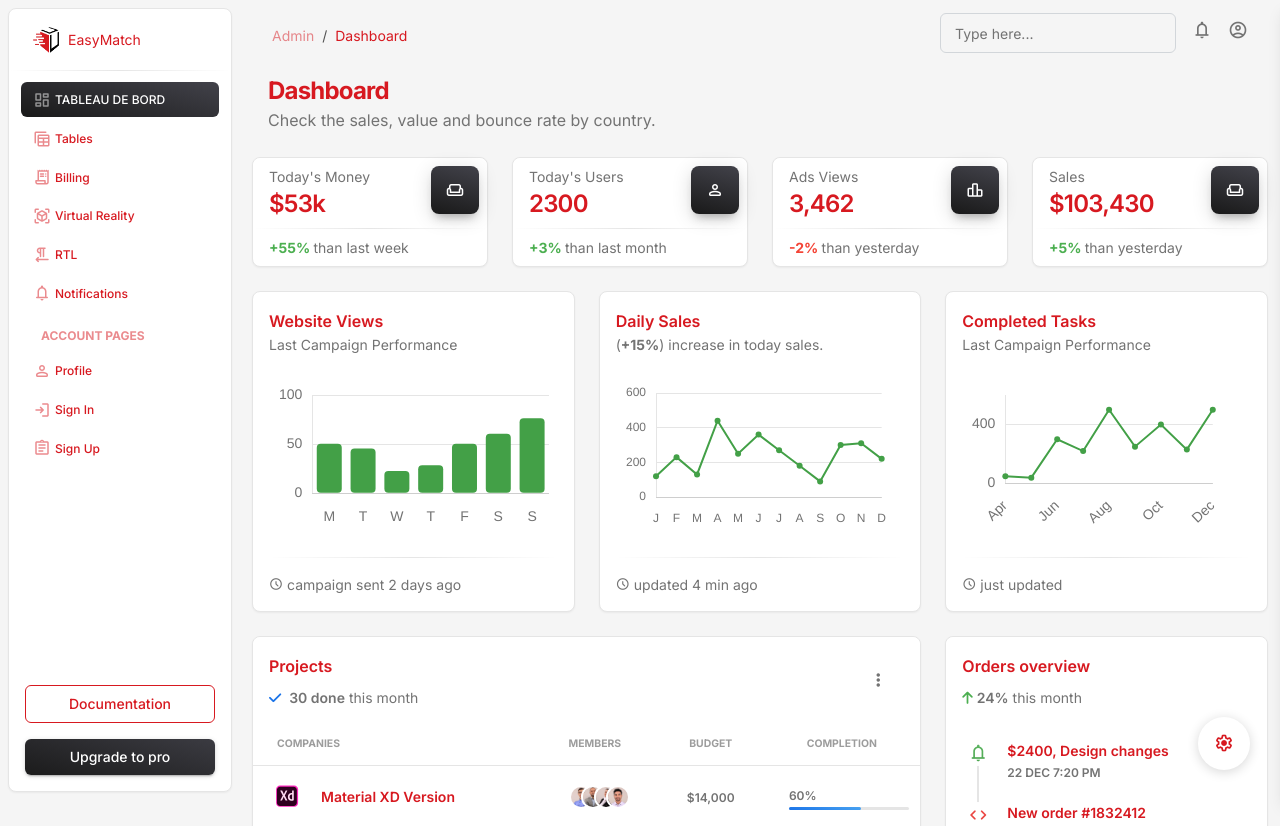
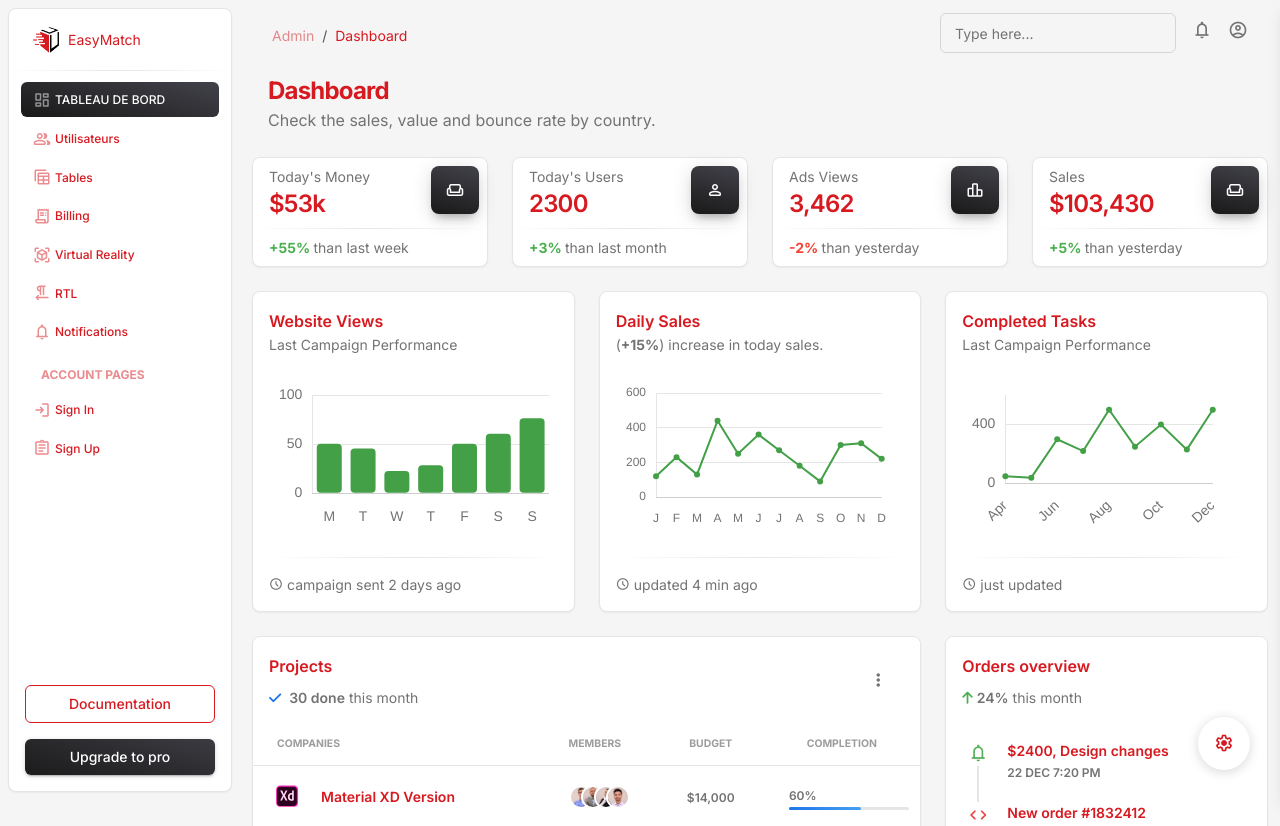
Before and after one commit to Dadssi/easymatch-transport, a PHP site: page /easymatch-transport/app/views/admin.view.php in a window 1280 px wide; the page is wider, and only the part inside the window is pictured. Shown: the top 826 px of that part. Run offline with PHP 8.4, Linux system fonts and the light colour scheme; some libraries are stand-ins or nearby versions.

Commit message:
des petites changements dans le tableau de bord de l'admin

```diff
--- a/app/views/admin.view.php
+++ b/app/views/admin.view.php
@@ -38,6 +38,12 @@
           </a>
         </li>
         <li class="nav-item">
+          <a class="nav-link text-dark" href="../pages/users.html">
+            <i class="material-symbols-rounded opacity-5">group</i>
+            <span class="nav-link-text ms-1">Utilisateurs</span>
+          </a>
+        </li>
+        <li class="nav-item">
           <a class="nav-link text-dark" href="../pages/tables.html">
             <i class="material-symbols-rounded opacity-5">table_view</i>
             <span class="nav-link-text ms-1">Tables</span>
@@ -69,12 +75,6 @@
         </li>
         <li class="nav-item mt-3">
           <h6 class="ps-4 ms-2 text-uppercase text-xs text-dark font-weight-bolder opacity-5">Account pages</h6>
-        </li>
-        <li class="nav-item">
-          <a class="nav-link text-dark" href="../pages/profile.html">
-            <i class="material-symbols-rounded opacity-5">person</i>
-            <span class="nav-link-text ms-1">Profile</span>
-          </a>
         </li>
         <li class="nav-item">
           <a class="nav-link text-dark" href="../pages/sign-in.html">
```
